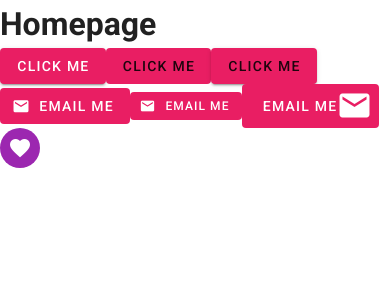
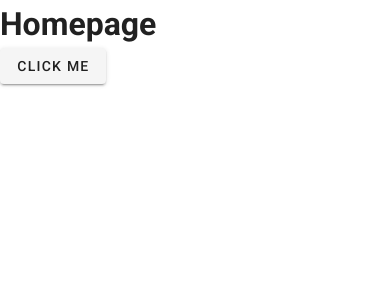
Before and after one commit to Djarid/netninja, a Vue app in the folder todo-ninja/: page / in a window 390 px wide. Shown: the top 300 px of the page. Built offline with nearby package versions, Linux system fonts and the light colour scheme.

Commit message:
Vuetify #6 - Breakpoints & visibilty

```diff
--- a/todo-ninja/src/views/Home.vue
+++ b/todo-ninja/src/views/Home.vue
@@ -1,28 +1,10 @@
 <template>
     <div class="home">
         <h1>Homepage</h1>
-        <v-btn class="pink white--text">click me</v-btn>
-        <v-btn depressed color="pink">click me</v-btn>
-        <v-btn flat color="pink">click me</v-btn>
 
-        <v-btn depressed class="pink white--text">
-            <v-icon left>mdi-email</v-icon>
-            <span>email me</span>
-        </v-btn>
-
-        <v-btn depressed small class="pink white--text">
-            <v-icon left small>mdi-email</v-icon>
-            <span>email me</span>
-        </v-btn>
-
-        <v-btn depressed large class="pink white--text">
-            <span>email me</span>
-            <v-icon right large>mdi-email</v-icon>
-        </v-btn>
-
-        <v-btn fab depressed small dark color="purple">
-            <v-icon >mdi-heart</v-icon>
-        </v-btn>
+        <!-- <v-btn class="hidden-md-and-down">click me</v-btn> -->
+        <!-- <v-btn class="hidden-md-and-up">click me</v-btn> -->
+        <v-btn class="hidden-sm-only">click me</v-btn>
 
     </div>
 </template>
```
